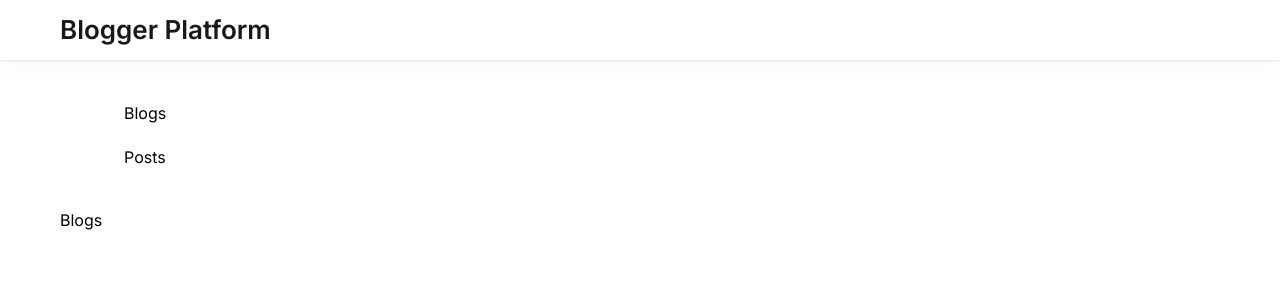
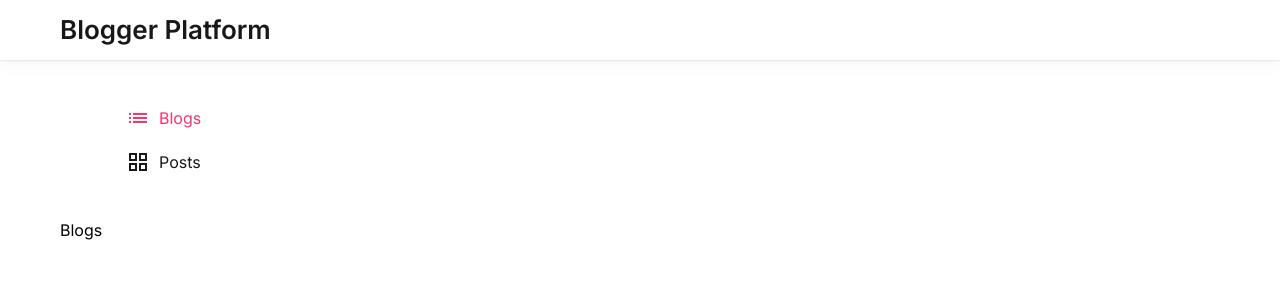
Before and after one commit to StarkovSergey/blog-platform, a React (Create React App) app: page /blogs in a window 1280 px wide. Shown: the top 300 px of the page. Built offline with nearby package versions, Linux system fonts and the light colour scheme.

Commit message:
feat: add styles for Navigation component

```diff
--- a/src/app/AppRoutes/AppRoutes.tsx
+++ b/src/app/AppRoutes/AppRoutes.tsx
@@ -2,6 +2,7 @@ import React from 'react'
 
 import { Navigate, Route, Routes } from 'react-router-dom'
 
+import { Paths } from '../../common/routes'
 import { Blogs } from '../../features/Blogs/Blogs'
 import { Posts } from '../../features/Posts/Posts'
 import { Main } from '../../layout/Main'
@@ -12,8 +13,8 @@ export const AppRoutes = () => {
       <Routes>
         <Route path="/" element={<Main />}>
           <Route path="/" element={<Navigate to="blogs" />} />
-          <Route path="blogs" element={<Blogs />} />
-          <Route path="posts" element={<Posts />} />
+          <Route path={Paths.Blogs} element={<Blogs />} />
+          <Route path={Paths.Posts} element={<Posts />} />
         </Route>
       </Routes>
     </>
--- /dev/null
+++ b/src/common/components/NavigationLink/NavigationLink.module.css
@@ -0,0 +1,21 @@
+.link {
+  display: flex;
+  gap: 12px;
+  align-items: center;
+
+  padding: 5px;
+
+  color: var(--color-black);
+}
+
+.link--active {
+  color: var(--color-brand-red);
+}
+
+.svg-icon {
+  fill: var(--color-black);
+}
+
+.link--active .svg-icon {
+  fill: var(--color-brand-red);
+}
--- /dev/null
+++ b/src/common/components/NavigationLink/NavigationLink.tsx
@@ -0,0 +1,38 @@
+import React, { ReactNode } from 'react'
+
+import { Link, useMatch } from 'react-router-dom'
+
+import { ReactComponent as BlogsIcon } from '../../../assets/icons/blogs-icon.svg'
+import { ReactComponent as PostsIcon } from '../../../assets/icons/posts-icon.svg'
+import { Paths } from '../../routes'
+
+import style from './NavigationLink.module.css'
+
+type PropsType = {
+  children: ReactNode
+  to: string
+}
+
+export const NavigationLink = ({ children, to, ...props }: PropsType) => {
+  const match = useMatch(to)
+
+  let icon
+
+  switch (to) {
+    case Paths.Blogs:
+      icon = <BlogsIcon className={style['svg-icon']} />
+      break
+    case Paths.Posts:
+      icon = <PostsIcon className={style['svg-icon']} />
+      break
+    default:
+      icon = null
+  }
+
+  return (
+    <Link to={to} {...props} className={`${style.link} ${match && style['link--active']}`}>
+      {icon}
+      {children}
+    </Link>
+  )
+}
--- /dev/null
+++ b/src/common/routes.ts
@@ -0,0 +1,4 @@
+export enum Paths {
+  Blogs = '/blogs',
+  Posts = '/posts',
+}
--- a/src/layout/Navigation/Navigation.module.css
+++ b/src/layout/Navigation/Navigation.module.css
@@ -6,5 +6,5 @@
 .nav-list {
   display: flex;
   flex-direction: column;
-  gap: 24px;
+  gap: 14px;
 }
--- a/src/layout/Navigation/Navigation.tsx
+++ b/src/layout/Navigation/Navigation.tsx
@@ -1,6 +1,9 @@
 import React from 'react'
 
 import { NavLink } from 'react-router-dom'
+
+import { NavigationLink } from '../../common/components/NavigationLink/NavigationLink'
+import { Paths } from '../../common/routes'
 
 import style from './Navigation.module.css'
 
@@ -9,10 +12,10 @@ export const Navigation = () => {
     <nav className={style.nav}>
       <ul className={style['nav-list']}>
         <li>
-          <NavLink to={'blogs'}>Blogs</NavLink>
+          <NavigationLink to={Paths.Blogs}>Blogs</NavigationLink>
         </li>
         <li>
-          <NavLink to={'posts'}>Posts</NavLink>
+          <NavigationLink to={Paths.Posts}>Posts</NavigationLink>
         </li>
       </ul>
     </nav>
```
Also changed, not shown: src/assets/icons/blogs-icon.svg, src/assets/icons/posts-icon.svg.
